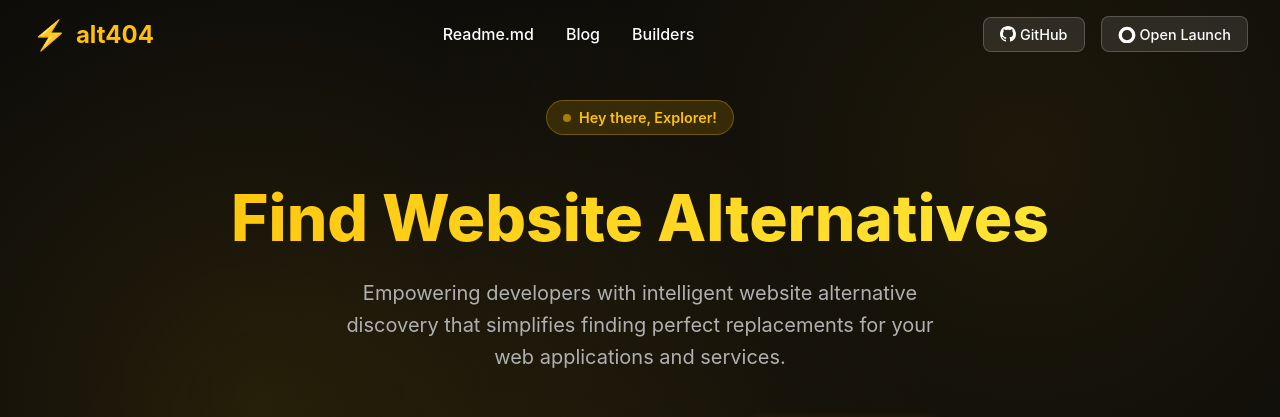
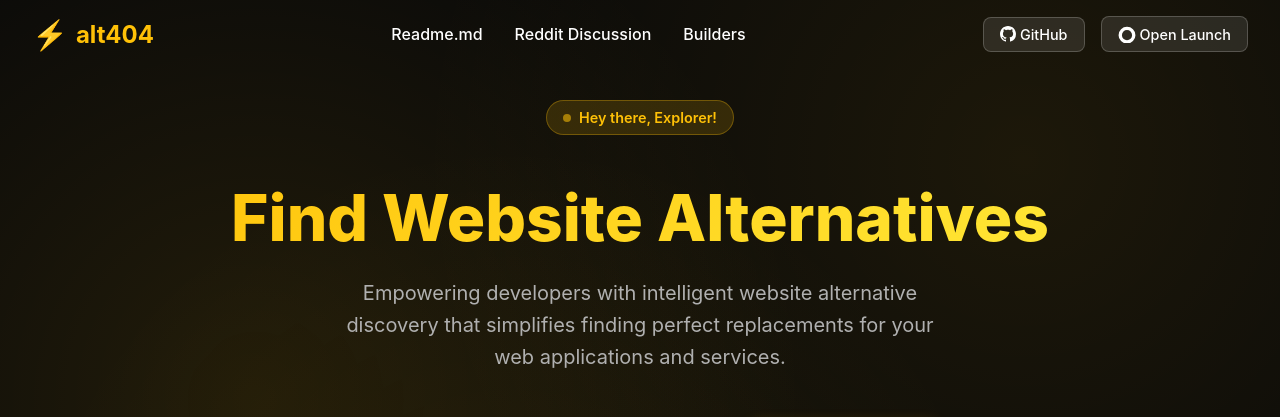
Before and after one commit to abhirajadhikary06/alt404, a Flask app: page / in a window 1280 px wide. Shown: the top 417 px of the page. Run offline with Flask 3, Linux system fonts and the light colour scheme.

Commit message:
Added project code

```diff
--- a/templates/index.html
+++ b/templates/index.html
@@ -13,7 +13,7 @@
         <div class="logo">alt404</div>
         <div class="nav-links">
             <a href="https://github.com/abhirajadhikary06/alt404/blob/main/README.md">Readme.md</a>
-            <a href="#blog">Blog</a>
+            <a href="https://www.reddit.com/r/alternative/">Reddit Discussion</a>
             <a href="https://github.com/abhirajadhikary06">Builders</a>
         </div>
         <div class="actions">
```
